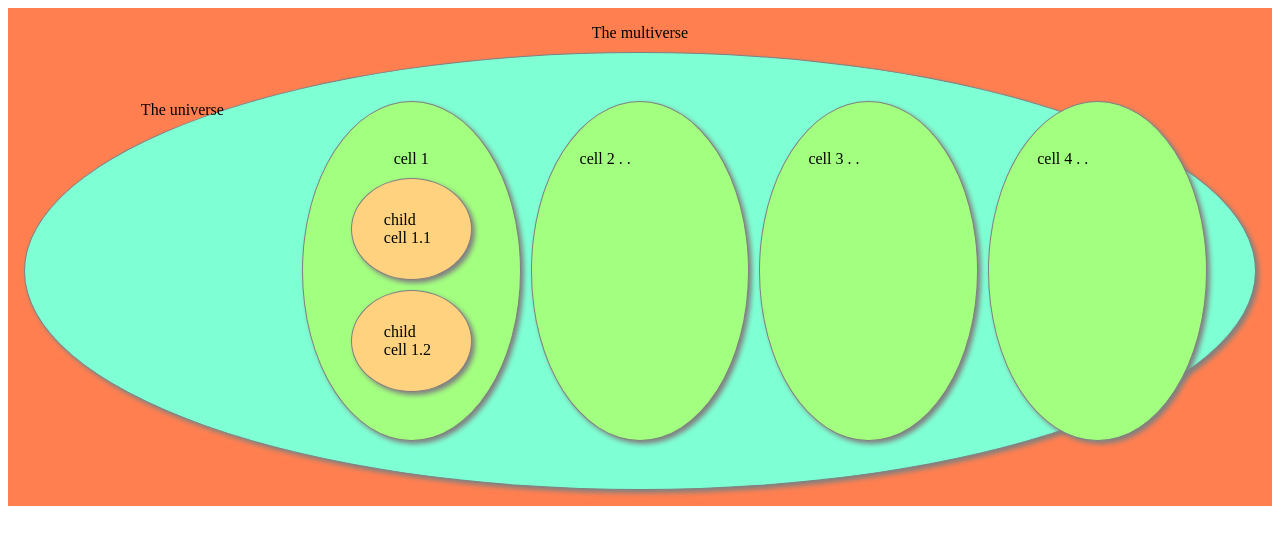
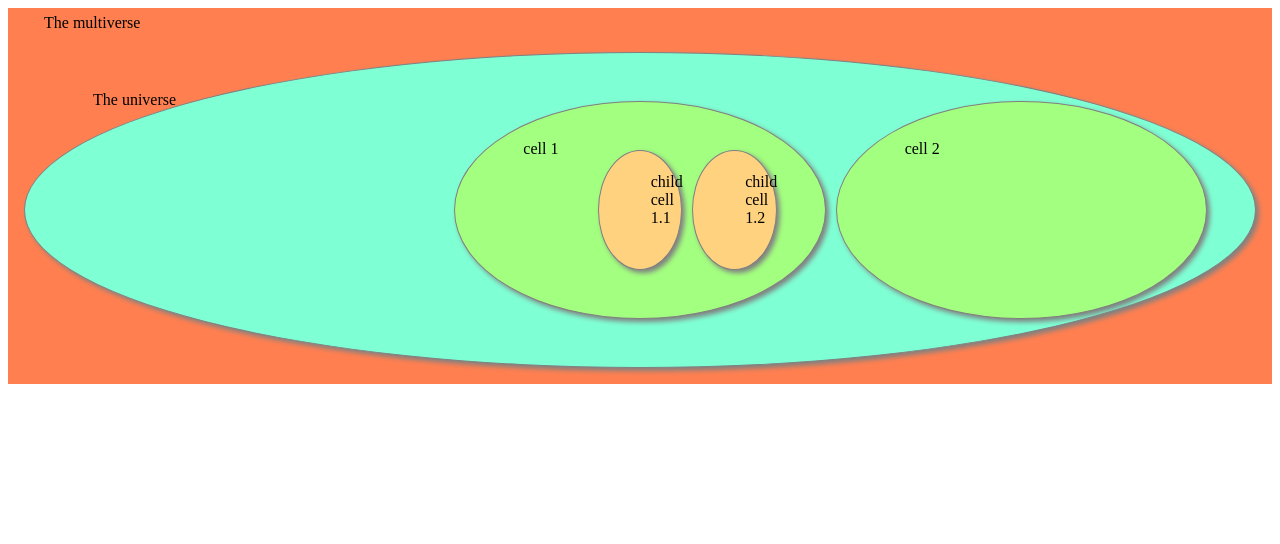
Before and after one commit to ptorrsmith/javascript-cells, a plain HTML site: page index.html in a window 1280 px wide. Drawn offline with Linux system fonts and the light colour scheme.

Commit message:
Initial files

```diff
--- a/index.html
+++ b/index.html
@@ -23,19 +23,13 @@
         <div class="universe cell grid" id="cell-0">
             <span>The universe</span>
 
-            <div class="normal cell grid" id="cell-1"><span>cell 1</span>
-                <div class="child cell grid" id="cell-1.1">child cell 1.1</div>
-                <div class="child cell grid" id="cell-1.2">child cell 1.2</div>
+            <div class="normal cell grid" id="cell-1">
+                <span>cell 1</span>
+                <div class="child cell grid" id="cell-1.1"><span>child cell 1.1</span></div>
+                <div class="child cell grid" id="cell-1.2"><span>child cell 1.2</span></div>
             </div>
-            <div class="normal cell grid">cell 2 . .
-                <!-- <div class="cell grid" id="cell-2.1">child cell 1 ..</div>
-                <div class="cell grid" id="cell-2.2">child cell 2 ..</div> -->
-            </div>
-            <div class="normal cell grid">cell 3 . .
-                <!-- <div class="cell grid" id="cell-2.1">child cell 1 ..</div>
-                <div class="cell grid" id="cell-2.2">child cell 2 ..</div> -->
-            </div>
-            <div class="normal cell grid">cell 4 . .
+            <div class="normal cell grid">
+                <span>cell 2</span>
                 <!-- <div class="cell grid" id="cell-2.1">child cell 1 ..</div>
                 <div class="cell grid" id="cell-2.2">child cell 2 ..</div> -->
             </div>
--- a/scripts/jscells.js
+++ b/scripts/jscells.js
@@ -15,6 +15,22 @@ var multiverse = {
     ]
 }
 
+var universes = {
+    cells: []
+}
+
+
+
 function startCells() {
+    // load multiverse
+
 
 }
+
+
+
+function loadMultiverse() {
+    // create a two cells (divs of class="cell grid")
+    //
+
+}
--- a/styles/main.css
+++ b/styles/main.css
@@ -69,6 +69,9 @@
 
 
 span {
-    text-align: center;
+    position: relative;
+    left: 20px;
+    top: -10px;
+    /* text-align: center; */
     /* display: inline; */
 }
```
Also changed, not shown: images/espresso.jpg (added).
